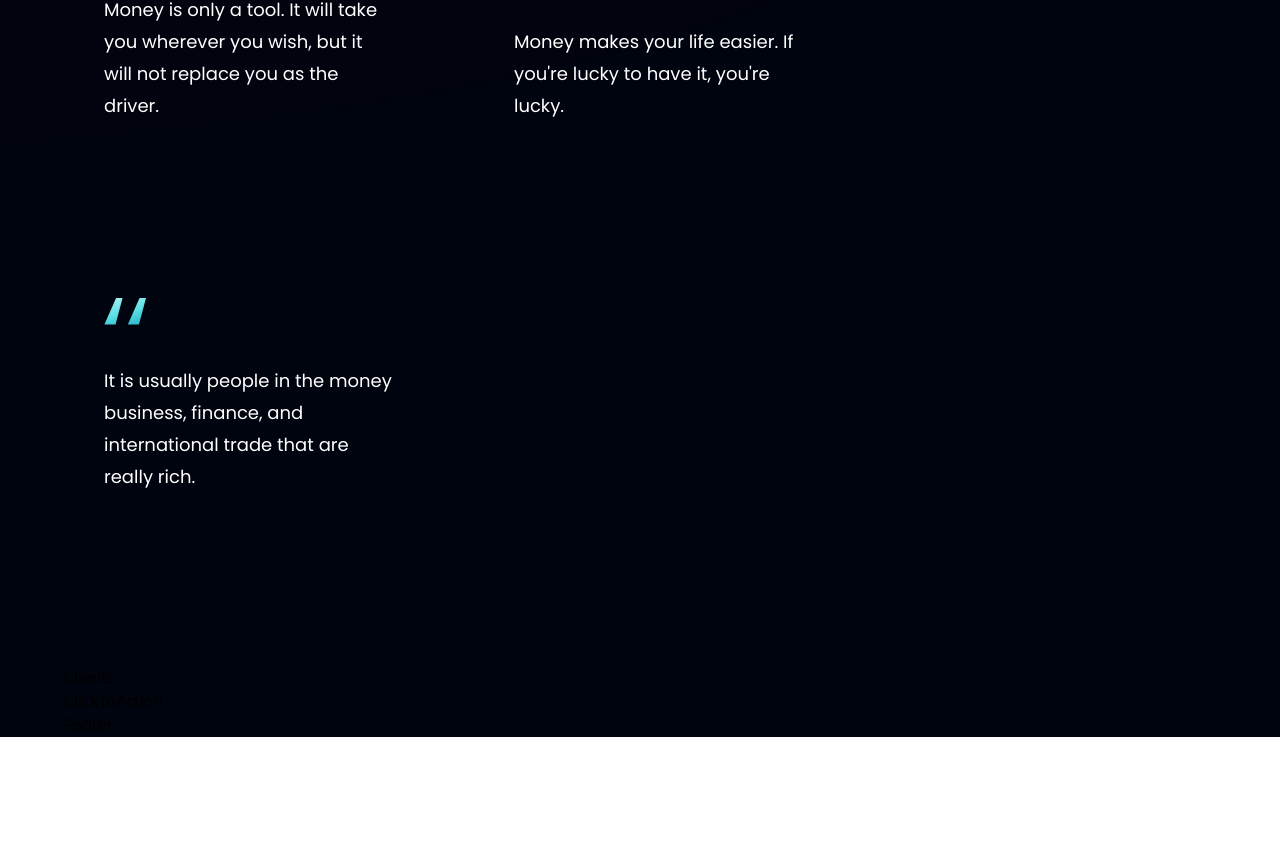
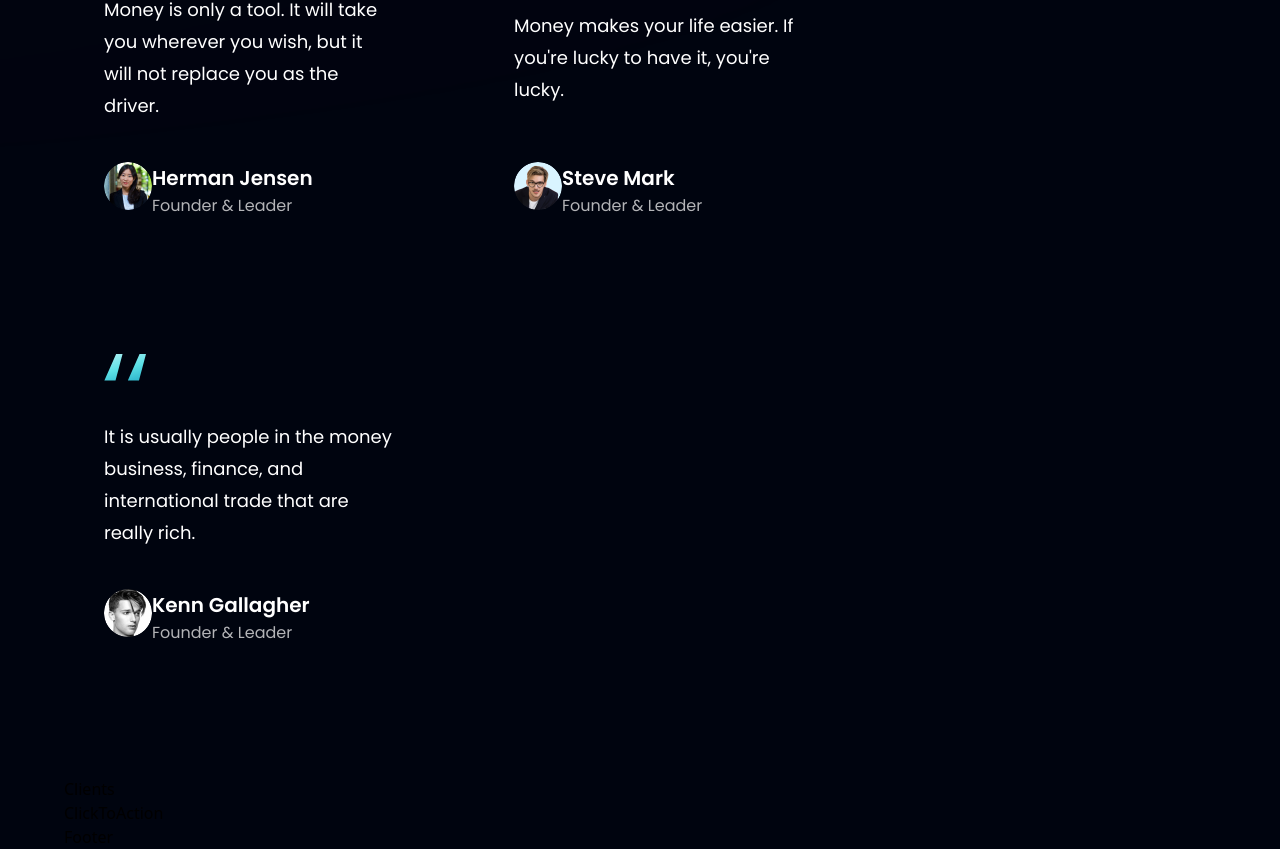
Before and after one commit to Richie1136/BusinessApp, a React (Create React App) app in the folder businessapp/: page / in a window 1280 px wide. Shown: the part 3227-4076 px from the top of the page. Before the commit the page ends 3964 px from the top, so only its background shows below. Built offline with nearby package versions, Linux system fonts and the light colour scheme.

Commit message:
Added layout and styles to the FeedbackCard component

```diff
--- a/businessapp/src/components/feedbackcard/FeedbackCard.js
+++ b/businessapp/src/components/feedbackcard/FeedbackCard.js
@@ -1,9 +1,20 @@
 import { quotes } from "../../assets"
 
-const FeedbackCard = ({ name, title, image, content }) => (
+const FeedbackCard = ({ name, title, img, content }) => (
   <div className="flex justify-between flex-col px-10 py-12 rounded-[20px] max-w-[370px] md:mr-10 sm:mr-5 mr-0 my-5 feedback-card">
     <img className="w-[42px] h-[27px] object-contain" src={quotes} alt='quotes' />
     <p className="font-poppins font-normal text-[18px] leading-[32px] text-white my-10">{content}</p>
+    <div className="flex flex-row">
+      <img className="w-[48px] h-[48px] rounded-full" src={img} alt={name} />
+      <div className="flex flex-col ml-4s">
+        <h4 className="font-poppins font-semibold text-[20px] leading-[32px] text-white">
+          {name}
+        </h4>
+        <p className="font-poppins font-normal text-[16px] leading-[24px] text-dimWhite">
+          {title}
+        </p>
+      </div>
+    </div>
   </div>
 )
 
--- a/businessapp/src/components/testimonials/Testimonials.js
+++ b/businessapp/src/components/testimonials/Testimonials.js
@@ -13,8 +13,8 @@ const Testimonials = () => (
       </div>
     </div>
     <div className="flex flex-wrap sm:justify-start justify-center w-full feedback-container relative z-[1]">
-      {feedback.map(({ name, title, image, id, content }) => (
-        <FeedbackCard key={id} content={content} name={name} title={title} image={image} />
+      {feedback.map(({ name, title, img, id, content }) => (
+        <FeedbackCard key={id} content={content} name={name} title={title} img={img} />
       ))}
     </div>
   </section>
```
